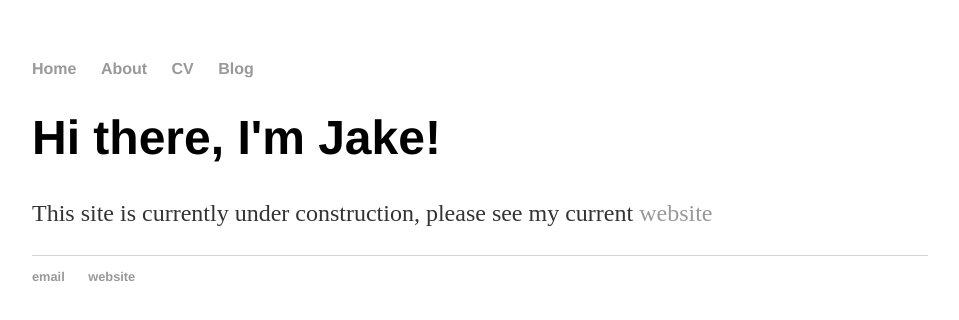
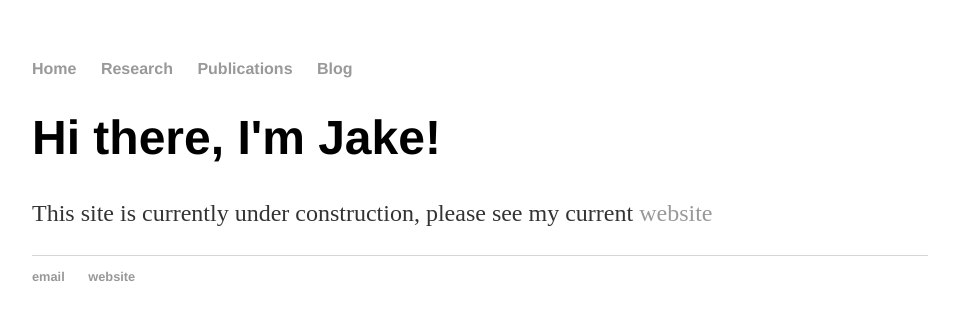
Before and after one commit to jlw-ecoevo/jlw-ecoevo.github.io, a Jekyll site: the page built from index.html, in a window 1280 px wide. Shown: the top 320 px of the page, without its empty margins (160-1119 px from the left). Built offline with Jekyll 4.4.1, drawn with Linux system fonts in a browser that asks for light colours.

Commit message:
Update default.html

```diff
--- a/_layouts/default.html
+++ b/_layouts/default.html
@@ -9,8 +9,8 @@
 		<nav>
     		<ul>
         		<li><a href="/">Home</a></li>
-	        	<li><a href="/about">About</a></li>
-        		<li><a href="/cv">CV</a></li>
+	        	<li><a href="/about">Research</a></li>
+        		<li><a href="/cv">Publications</a></li>
         		<li><a href="/blog">Blog</a></li>
     		</ul>
 		</nav>
```
